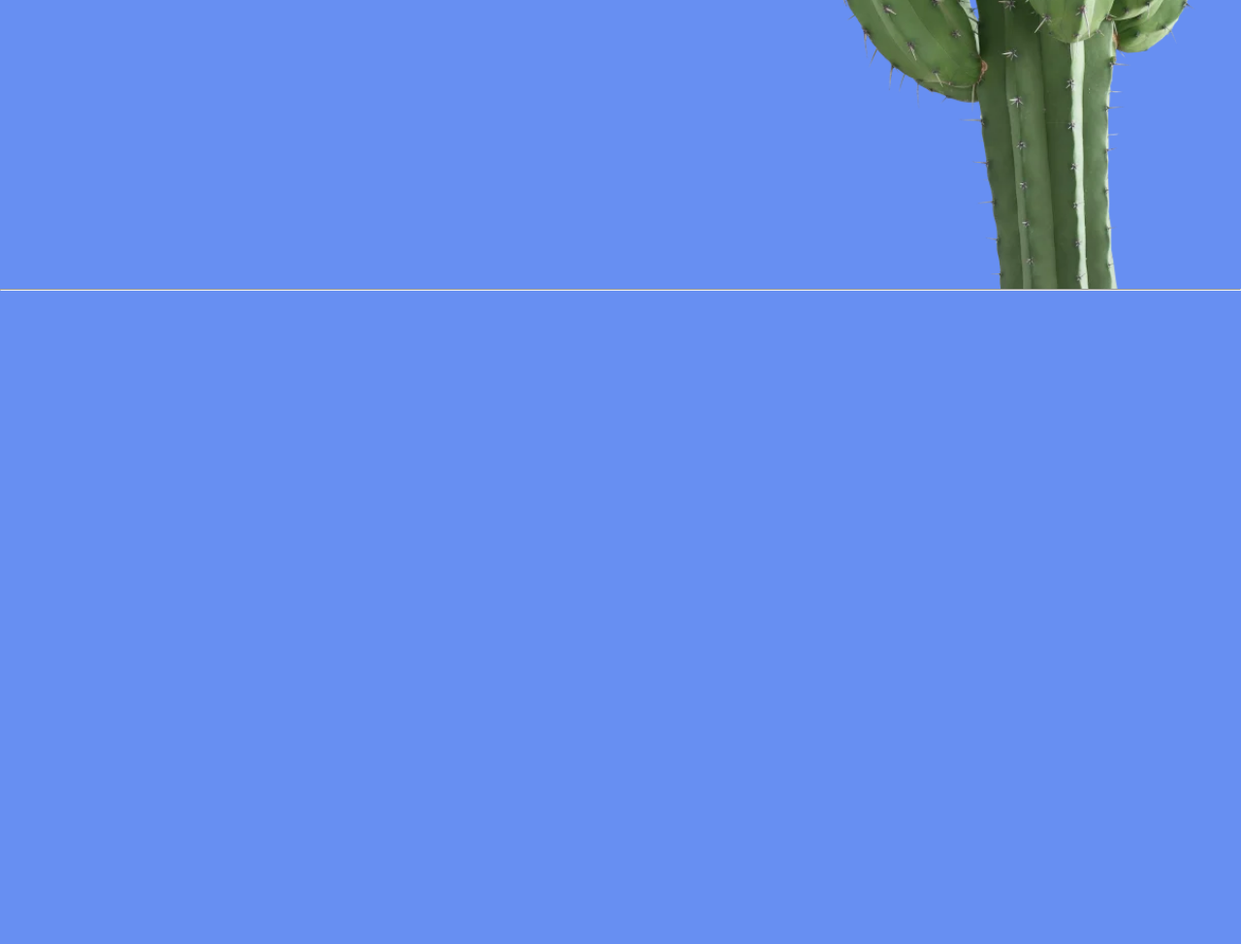
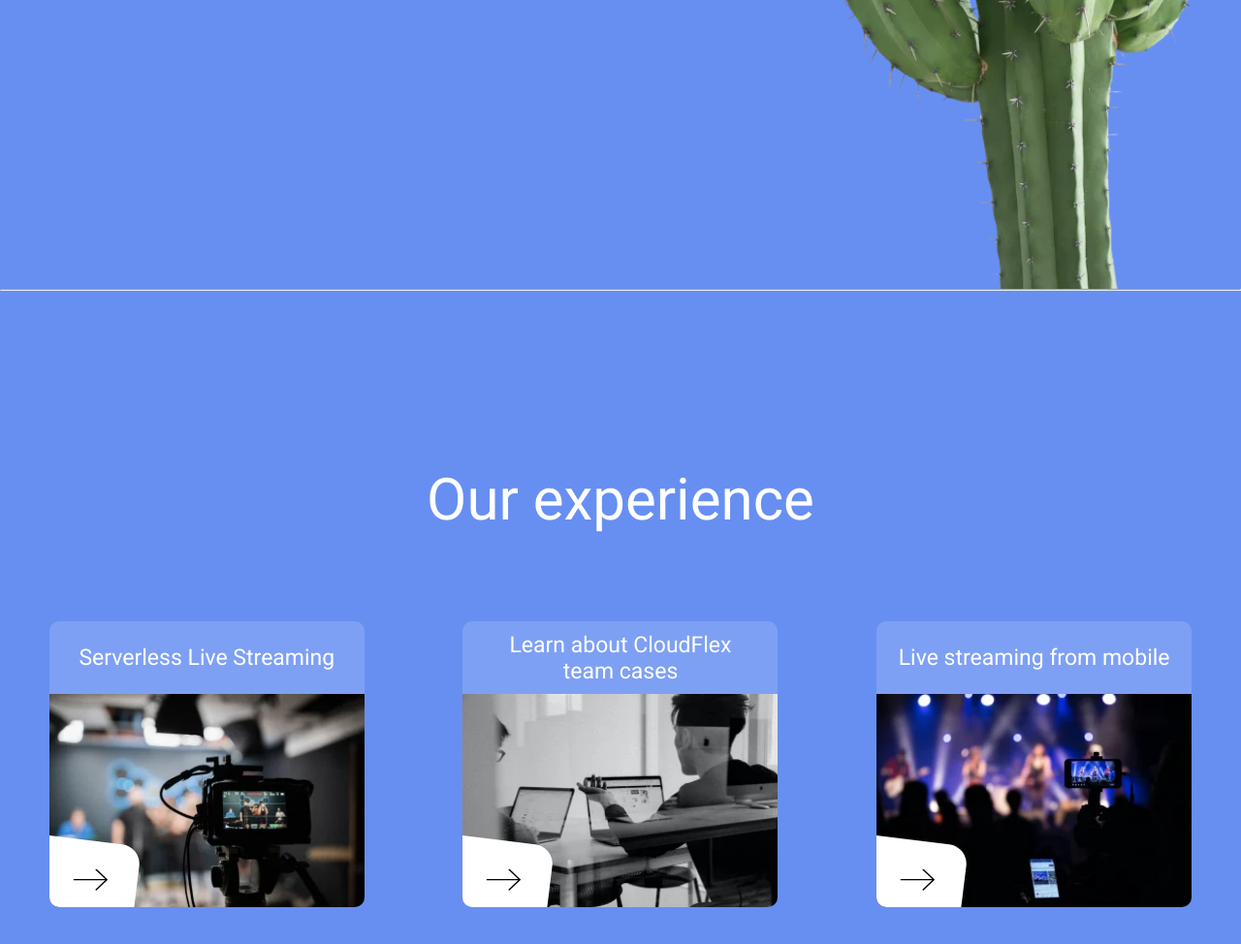
Before and after one commit to RyabovaEV/live_streaming, a website: page index.html in a window 1280 px wide. Shown: the part 3360-4334 px from the top of the page at 97% size. Before the commit the page ends 3660 px from the top, so only its background shows below. Drawn offline with nearby package versions, Linux system fonts and the light colour scheme; files that its build step writes are made by us from their sources.

Commit message:
experiance section

```diff
--- a/index.html
+++ b/index.html
@@ -216,6 +216,54 @@
 
       <hr class="divader">
 
+      <section class="experience-section" aria-label="experience section">
+        <div class="container">
+          <div class="experience">
+            <h2 class="experience__title">
+              Our experience
+            </h2>
+            <div class="experience__cards-wrapper">
+              <figure class="img-card">
+                <h3 class="img-card__title">Serverless Live Streaming</h3>
+                <img src="assets/webp/card_shooting.webp" alt="card shooting" class="img-card__preview">
+                <button class="img-card__btn">
+                  <svg class="img-card__btn-icon" aria-label="arrow image">
+                    <use href="assets/sprites.svg#arrow-icon"></use>
+                  </svg>
+                </button>
+              </figure>
+
+              <figure class="img-card">
+                <h3 class="img-card__title">
+                  <span>Learn about CloudFlex</span>
+                  <span>team cases</span></h3>
+                  <img src="assets/webp/card_working.webp" alt="card working" class="img-card__preview">
+                  <button class="img-card__btn">
+                    <svg class="img-card__btn-icon" aria-label="arrow image">
+                      <use href="assets/sprites.svg#arrow-icon"></use>
+                    </svg>
+                  </button>
+                </figure>
+
+                <figure class="img-card">
+                  <h3 class="img-card__title">Live streaming from mobile</h3>
+                  <img src="assets/webp/card_streaming.webp" alt="card streaming" class="img-card__preview">
+                  <button class="img-card__btn">
+                    <svg class="img-card__btn-icon" aria-label="arrow image">
+                      <use href="assets/sprites.svg#arrow-icon"></use>
+                    </svg>
+                  </button>
+                </figure>
+              </div>
+
+            <figure >
+
+            </figure>
+          </div>
+        </div>
+
+      </section>
+
     </main>
   </body>
 </html>
--- a/styles/_about.scss
+++ b/styles/_about.scss
@@ -165,12 +165,13 @@
                     @include m.font(16px, 300, v.$color_white);
                 }
                 max-width: 730px;
-                background: url("../assets/webp/cactus_alpha.webp") 99% 60%/320px no-repeat;
+                height: 600px;
+                background: url("../assets/webp/cactus_alpha.webp") 99% 100%/320px no-repeat;
             }
 
             @media (max-width: v.$media_sm) {
-                height: 550px;
-                background: url("../assets/webp/cactus_alpha.webp") 99% 90%/220px no-repeat;
+                height: 450px;
+                background: url("../assets/webp/cactus_alpha.webp") 99% 100%/220px no-repeat;
             }
         }
     }
--- a/styles/_cards.scss
+++ b/styles/_cards.scss
@@ -10,7 +10,7 @@
   border-radius: 20px;
   background-color: color.adjust(v.$color_white, $alpha: -0.85);
   @include m.d-flex(start, center, nowrap, column, 0, 10px);
-    transition: all .52s;
+  transition: all 0.52s;
 
   &__icon {
     width: 25px;
@@ -33,7 +33,8 @@
     .info-card__icon {
       fill: v.$color_white;
     }
-        .info-card__title, .info-card__desc {
+    .info-card__title,
+    .info-card__desc {
       color: v.$color_white;
     }
   }
@@ -52,3 +53,66 @@
     }
   }
 }
+
+.img-card {
+    width: 325px;
+    height: 295px;
+    position: relative;
+    border-radius: 10px;
+    background-color: color.adjust(v.$color_white, $alpha: -0.85);
+    @include m.d-flex(space-between, center, nowrap, column, 0, 0);
+    overflow: hidden;
+
+    &__title {
+        @include m.font(23px, 400, v.$color_white);
+        @include m.d-flex(center, center, nowrap, column, 0, 0);
+        // flex-shrink: 0;
+        flex-grow: 1;
+    }
+
+    &__preview {
+        width: 100%;
+        height: 220px;
+
+    }
+    &__btn {
+        @include m.position(absolute,1,-1,bottom,left,-20px,-30px);
+        width: 120px;
+        height: 90px;
+        border-radius: 20px;
+        border: none;
+        background: v.$color_white;
+        rotate: z 7deg;
+        transition: rotate .2s;
+        flex-shrink: 0;
+
+        &-icon {
+            width: 36px;
+            height: 23px;
+            fill: v.$color_black;
+            rotate: z -7deg;
+            translate: 12px -3px;
+        }
+
+        &:hover {
+            cursor: pointer;
+            rotate: z 7deg;
+            scale: 1.3;
+
+            .img-card__btn-icon {
+                rotate: z -7deg;
+                translate: 17px -8px;
+            }
+        }
+    }
+
+    &:hover {
+        cursor: pointer;
+        box-shadow: 0 8px 20px 12px rgba(0,0,0,.15),
+        inset 0 -5px 70px 25px rgba(0,0,0,.2);
+    }
+
+     @media (max-width: v.$media_min) {
+         width: 300px;
+     }
+}
--- /dev/null
+++ b/styles/_expiriance.scss
@@ -0,0 +1,24 @@
+@use "variables" as v;
+@use "mixins" as m;
+
+.experience{
+    padding: 180px 0;
+    margin: 0 auto;
+    @include m.d-flex(start, center, nowrap,column,0,90px);
+
+    &__title {
+        text-align: center;
+        @include m.font(60px, 400, v.$color_white);
+
+        @media (max-width: v.$media_sm) {
+            @include m.font(35px, 400, v.$color_white);
+        }
+    }
+
+    &__cards-wrapper {
+        width: 100%;
+        @include m.d-flex(space-around, center, wrap,row,20px,55px);
+    }
+
+
+}
--- a/styles/_importer.scss
+++ b/styles/_importer.scss
@@ -4,3 +4,4 @@
 @forward "cards";
 @forward "work";
 @forward "about";
+@forward "expiriance"
```
Lines whose indentation alone changed are shown as unchanged.
